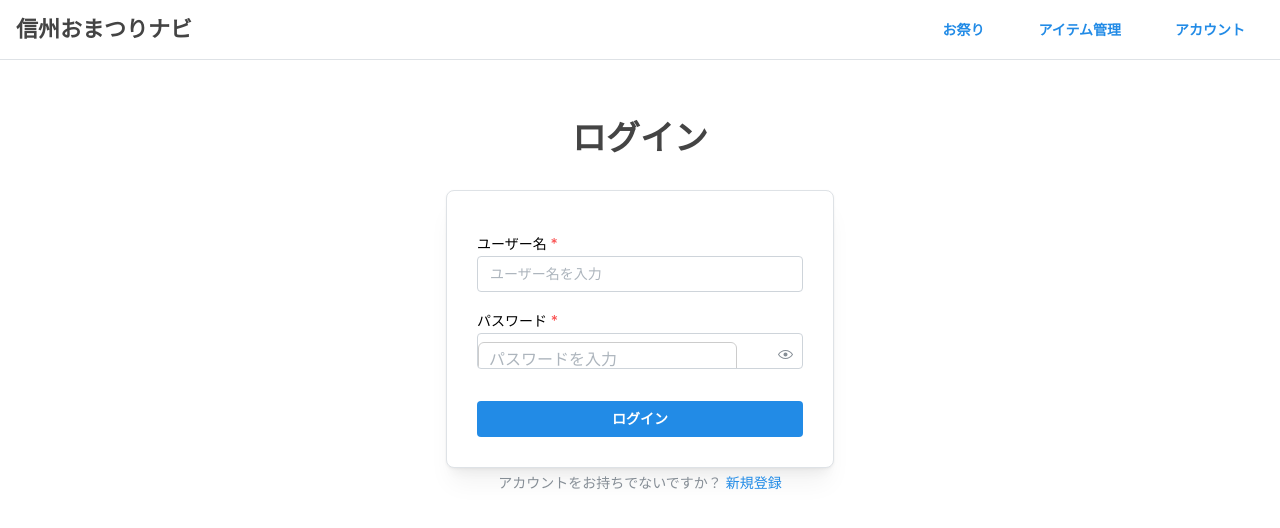
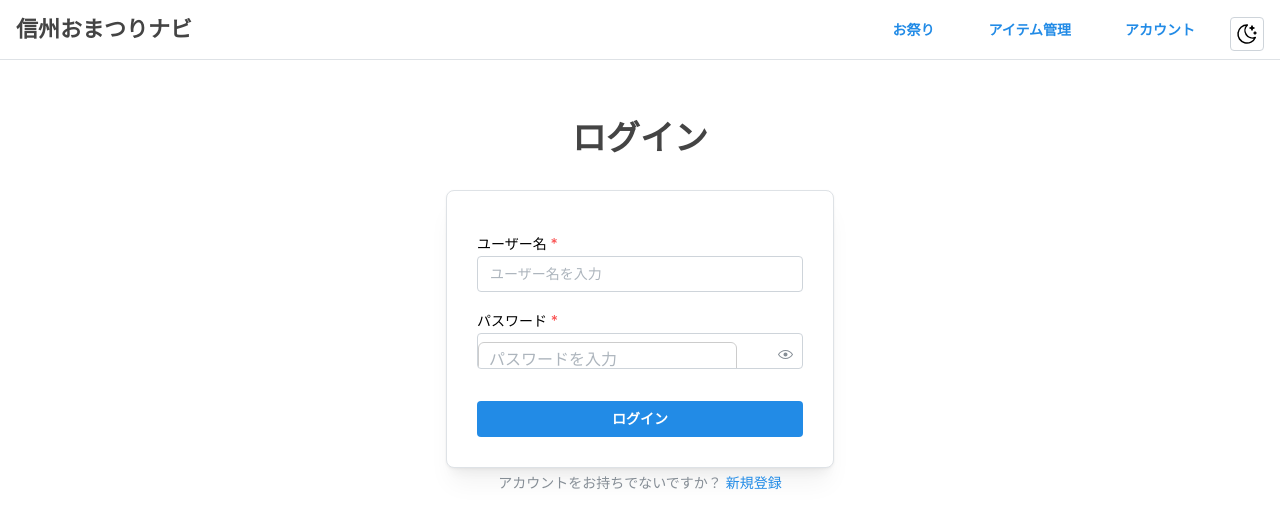
Before and after one commit to yumachin2003/shinshu-fesnav, a React (Create React App) app in the folder frontend/: page /login in a window 1280 px wide. Shown: the top 528 px of the page. Built offline with nearby package versions, Linux system fonts and the light colour scheme.

Commit message:
ダークモードの対応

```diff
--- a/frontend/src/App.js
+++ b/frontend/src/App.js
@@ -1,7 +1,9 @@
 // 必要なモジュールやコンポーネントのインポート
 import React, { useState, useEffect } from "react";
-import { AppShell, Group, Title, Button } from '@mantine/core';
+import { AppShell, Group, Title, Button, MantineProvider, ActionIcon } from '@mantine/core';
 import { BrowserRouter as Router, Routes, Route, Link } from "react-router-dom";
+import { useLocalStorage } from '@mantine/hooks';
+import { IconSun, IconMoonStars } from '@tabler/icons-react';
 import Login from "./pages/Login";
 import Register from "./pages/Register";
 import Festival from "./pages/Festival";
@@ -34,6 +36,16 @@ const safeParse = (key) => {
 export default function App() {
   // ユーザー情報の状態管理。初期値はlocalStorageから読み込み
   const [user, setUser] = useState(() => safeParse("user"));
+  // ダークモードの状態管理。初期値は'light'
+  const [colorScheme, setColorScheme] = useLocalStorage({
+    key: 'mantine-color-scheme',
+    defaultValue: 'light',
+    getInitialValueInEffect: true,
+  });
+
+  const toggleColorScheme = () => {
+    setColorScheme(prev => (prev === 'dark' ? 'light' : 'dark'));
+  };
 
   useEffect(() => {
     const token = localStorage.getItem('token');
@@ -49,7 +61,8 @@ export default function App() {
     }, []);
 
   return (
-    // UserContext.Providerで、userとsetUserを子コンポーネントに提供
+    <MantineProvider theme={{ colorScheme }} forceColorScheme={colorScheme}>
+      {/* UserContext.Providerで、userとsetUserを子コンポーネントに提供 */}
       <UserContext.Provider value={{ user, setUser }}>
         <Router>
           <AppShell
@@ -63,6 +76,15 @@ export default function App() {
                   <Button component={Link} to="/festivals" variant="subtle">お祭り</Button>
                   <Button component={Link} to="/items" variant="subtle">アイテム管理</Button>
                   <Button component={Link} to="/account" variant="subtle">アカウント</Button>
+                  {/* --- ダークモード切り替えボタン --- */}
+                  <ActionIcon
+                    onClick={toggleColorScheme}
+                    variant="default"
+                    size="lg"
+                    aria-label="Toggle color scheme"
+                  >
+                    {colorScheme === 'dark' ? <IconSun stroke={1.5} /> : <IconMoonStars stroke={1.5} />}
+                  </ActionIcon>
                 </Group>
               </Group>
             </AppShell.Header>
@@ -82,5 +104,6 @@ export default function App() {
           </AppShell>
         </Router>
       </UserContext.Provider>
+    </MantineProvider>
   );
 }
--- a/frontend/src/index.js
+++ b/frontend/src/index.js
@@ -1,6 +1,5 @@
 import React from 'react';
 import ReactDOM from 'react-dom/client';
-import { MantineProvider } from '@mantine/core';
 import App from './App';
 import reportWebVitals from './reportWebVitals';
 
@@ -10,9 +9,7 @@ import '@mantine/core/styles.css';
 const root = ReactDOM.createRoot(document.getElementById('root'));
 root.render(
   <React.StrictMode>
-    <MantineProvider>
-      <App />
-    </MantineProvider>
+    <App />
   </React.StrictMode>
 );
 
```
Lines whose indentation alone changed are shown as unchanged.
